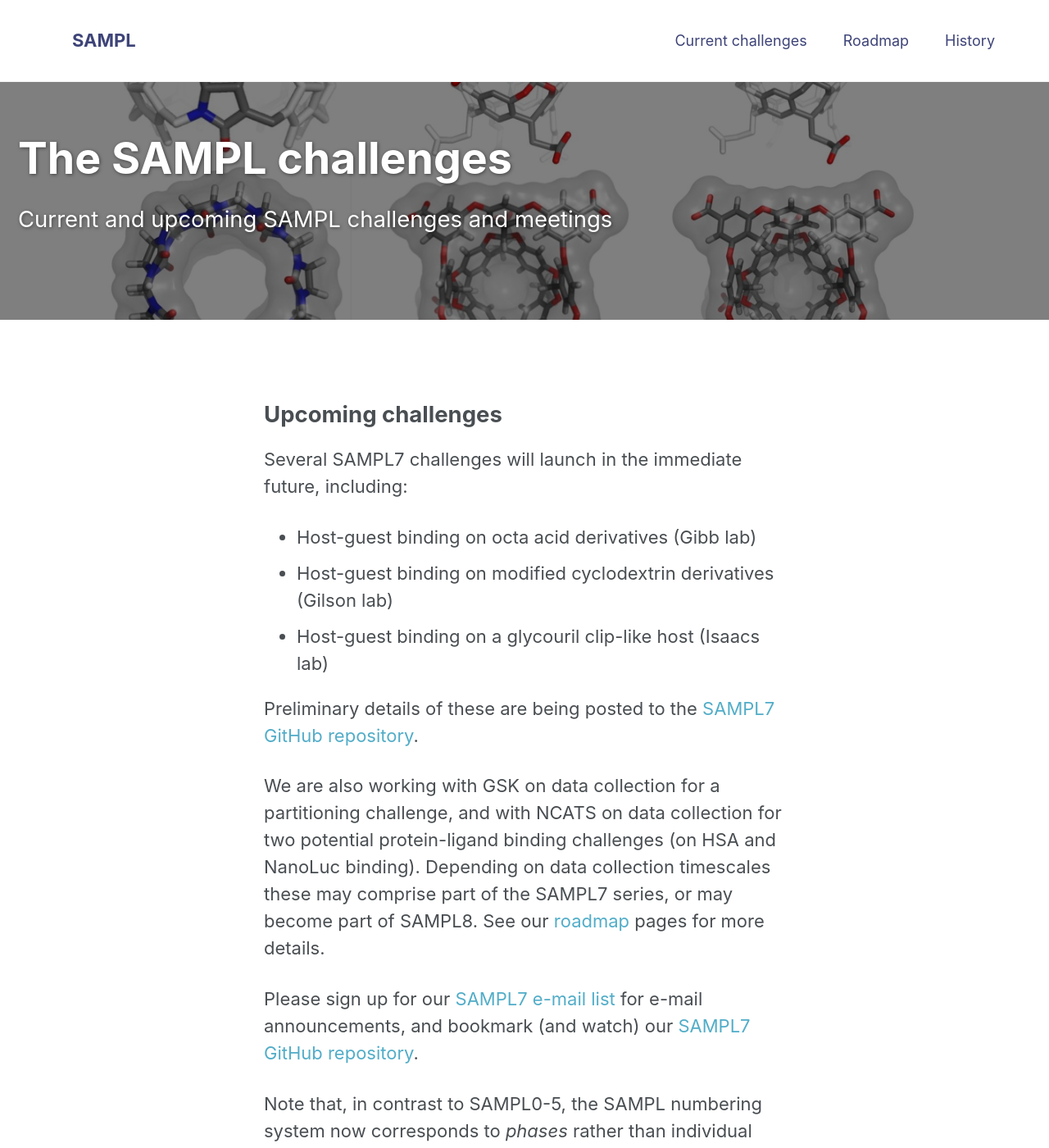
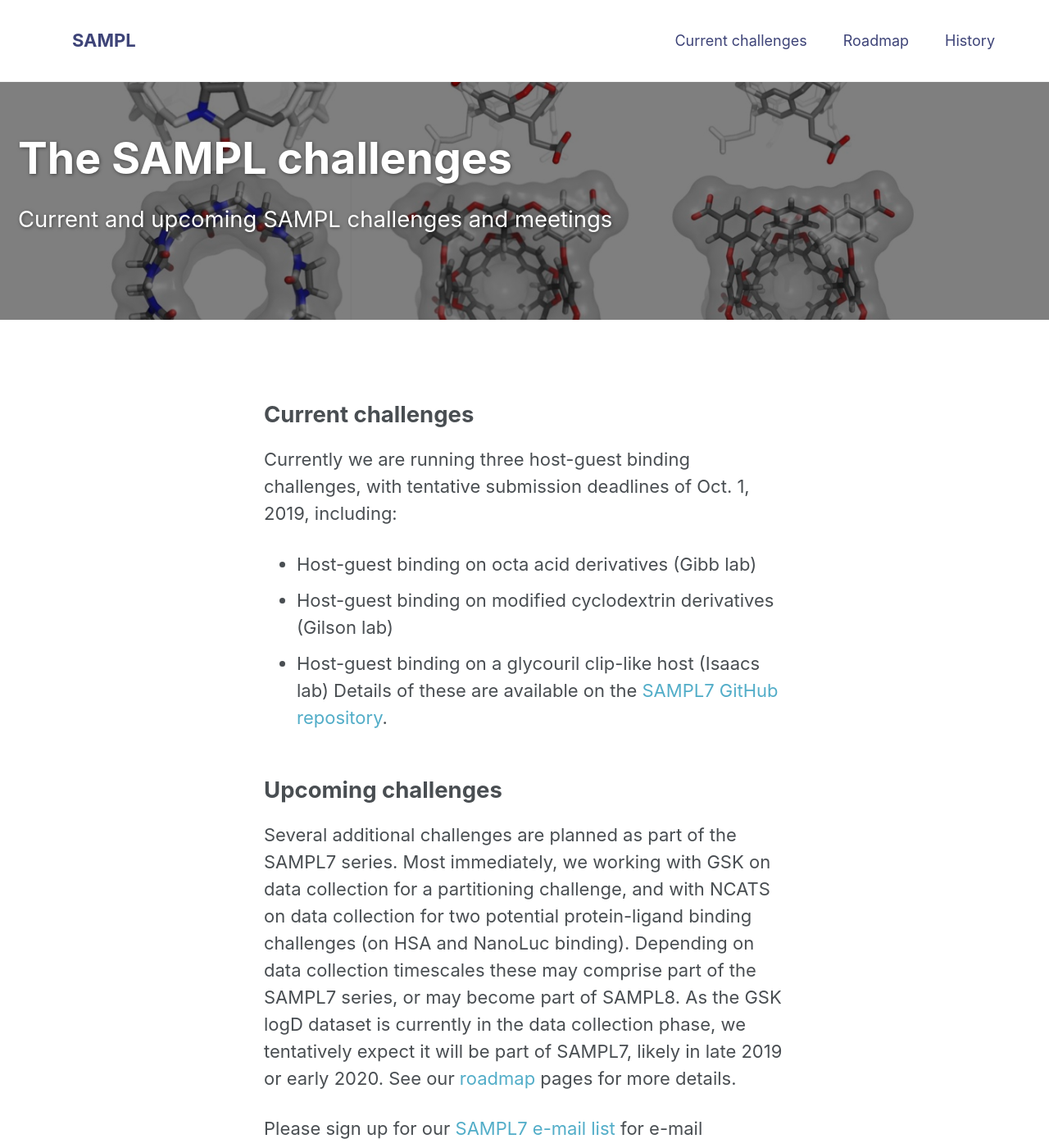
Before and after one commit to samplchallenges/samplchallenges.github.io, a Jekyll site: the page built from _current_challenges/index.md, in a window 1280 px wide and 1400 px high. Shown: the whole window at 82% size. Built offline with Jekyll 4.4.1, drawn with Linux system fonts in a browser that asks for light colours.

Commit message:
Update to note launch of SAMPL7 host-guest

```diff
--- a/_current_challenges/index.md
+++ b/_current_challenges/index.md
@@ -9,16 +9,18 @@ header:
 excerpt: "Current and upcoming SAMPL challenges and meetings"
 ---
 
-## Upcoming challenges
-
-Several SAMPL7 challenges will launch in the immediate future, including:
+## Current challenges
+Currently we are running three host-guest binding challenges, with tentative submission deadlines of Oct. 1, 2019, including:
 - Host-guest binding on octa acid derivatives (Gibb lab)
 - Host-guest binding on modified cyclodextrin derivatives (Gilson lab)
 - Host-guest binding on a glycouril clip-like host (Isaacs lab)
+Details of these are available on the [SAMPL7 GitHub repository](https://github.com/mobleylab/SAMPL7).
 
-Preliminary details of these are being posted to the [SAMPL7 GitHub repository](https://github.com/mobleylab/SAMPL7).
+## Upcoming challenges
 
-We are also working with GSK on data collection for a partitioning challenge, and with NCATS on data collection for two potential protein-ligand binding challenges (on HSA and NanoLuc binding). Depending on data collection timescales these may comprise part of the SAMPL7 series, or may become part of SAMPL8.
+Several additional challenges are planned as part of the SAMPL7 series.
+Most immediately, we working with GSK on data collection for a partitioning challenge, and with NCATS on data collection for two potential protein-ligand binding challenges (on HSA and NanoLuc binding). Depending on data collection timescales these may comprise part of the SAMPL7 series, or may become part of SAMPL8.
+As the GSK logD dataset is currently in the data collection phase, we tentatively expect it will be part of SAMPL7, likely in late 2019 or early 2020.
 See our [roadmap](https://samplchallenges.github.io/roadmap/) pages for more details.
 
 Please sign up for our [SAMPL7 e-mail list](http://eepurl.com/gpBBun) for e-mail announcements, and bookmark (and watch) our [SAMPL7 GitHub repository](https://github.com/MobleyLab/SAMPL7).
```
